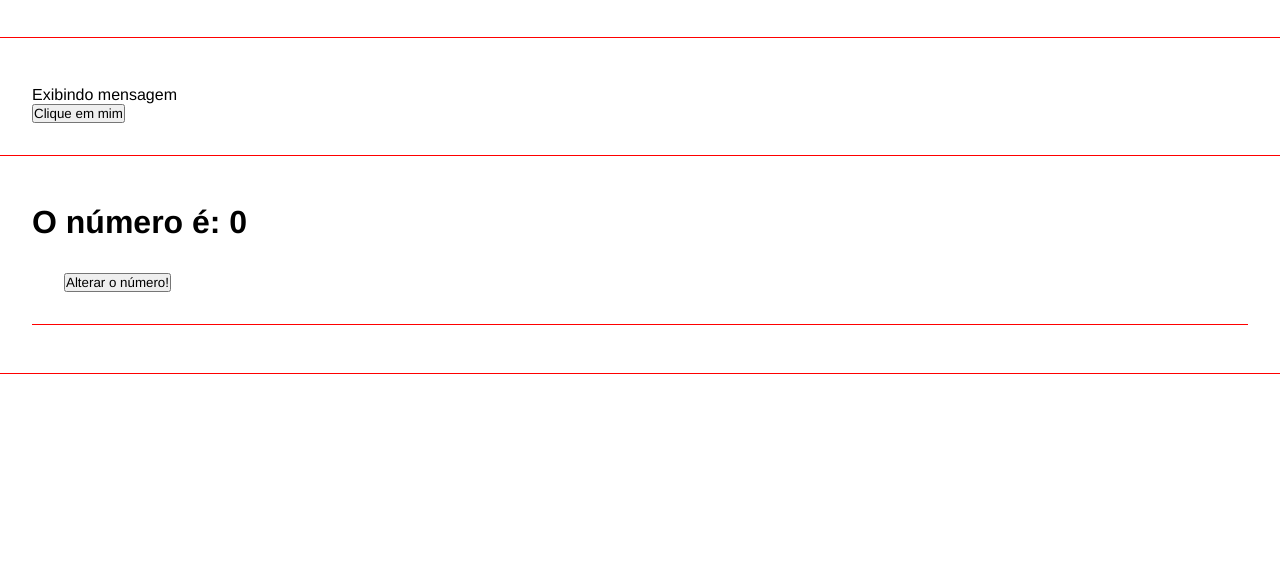
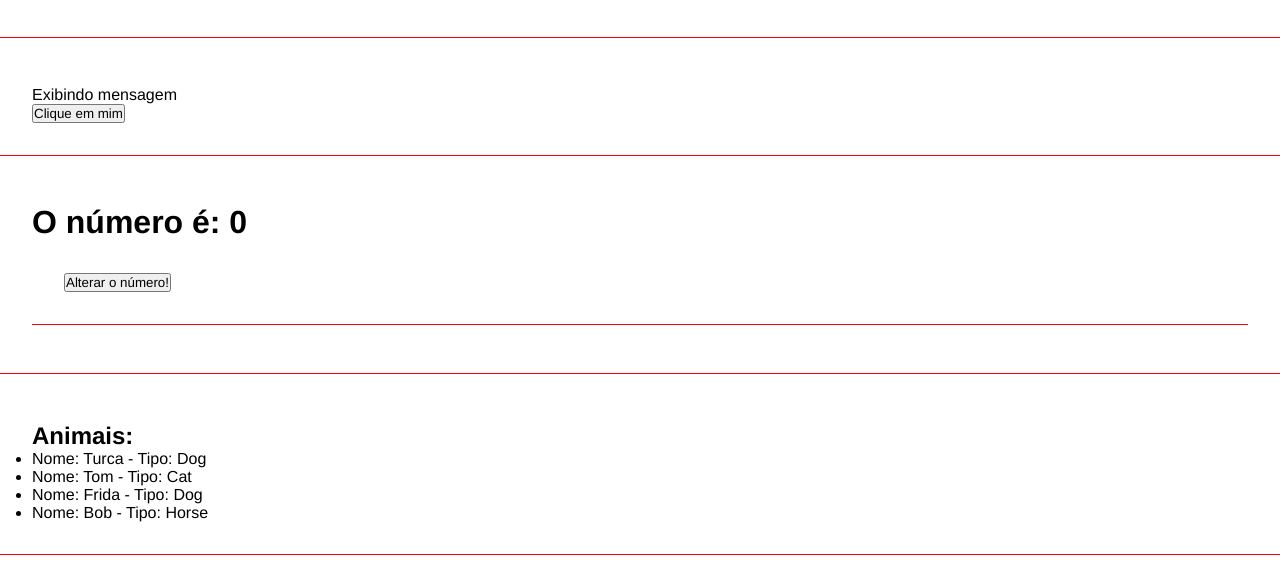
Before and after one commit to leonardo-rendano/curso-angular, an Angular app: page / in a window 1280 px wide. Shown: the part 713-1274 px from the top of the page. Built offline with nearby package versions, Linux system fonts and the light colour scheme.

Commit message:
list render component

```diff
--- a/src/app/app.component.html
+++ b/src/app/app.component.html
@@ -5,3 +5,4 @@
 <app-if-render></app-if-render>
 <app-events></app-events>
 <app-emitter></app-emitter>
+<app-list-render></app-list-render>
--- a/src/app/app.module.ts
+++ b/src/app/app.module.ts
@@ -10,6 +10,7 @@
 import { EventsComponent } from './components/events/events.component';
 import { EmitterComponent } from './components/emitter/emitter.component';
 import { ChangeNumberComponent } from './components/change-number/change-number.component';
+import { ListRenderComponent } from './components/list-render/list-render.component';
 
 @NgModule({
   declarations: [
@@ -20,7 +21,8 @@
     IfRenderComponent,
     EventsComponent,
     EmitterComponent,
-    ChangeNumberComponent
+    ChangeNumberComponent,
+    ListRenderComponent
   ],
   imports: [
     BrowserModule,
--- /dev/null
+++ b/src/app/components/list-render/list-render.component.html
@@ -0,0 +1,9 @@
+<div class="class">
+  <h2>Animais: </h2>
+  <ul>
+    <li *ngFor="let animal of animals">
+      Nome: {{ animal.name }} -
+      Tipo: {{ animal.type }}
+    </li>
+  </ul>
+</div>
--- /dev/null
+++ b/src/app/components/list-render/list-render.component.ts
@@ -0,0 +1,15 @@
+import { Component } from '@angular/core';
+
+@Component({
+  selector: 'app-list-render',
+  templateUrl: './list-render.component.html',
+  styleUrls: ['./list-render.component.css']
+})
+export class ListRenderComponent {
+  animals = [
+    {name: "Turca", type: "Dog"},
+    {name: "Tom", type: "Cat"},
+    {name: "Frida", type: "Dog"},
+    {name: "Bob", type: "Horse"},
+  ]
+}
```
Also changed, not shown: src/app/components/list-render/list-render.component.css (added), 1 other file (tests, documents, lock files or other folders).
